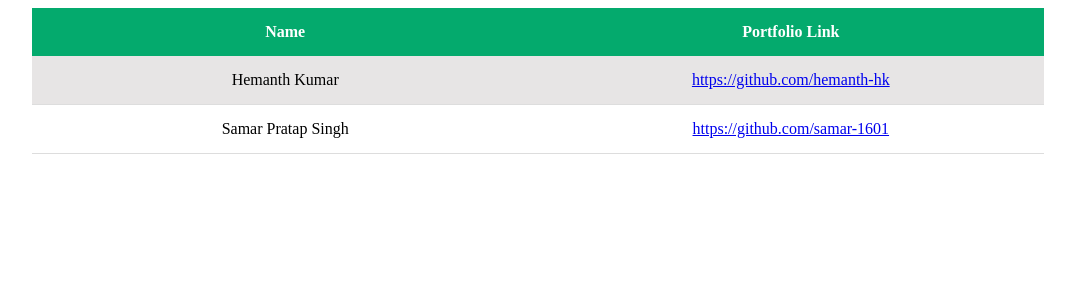
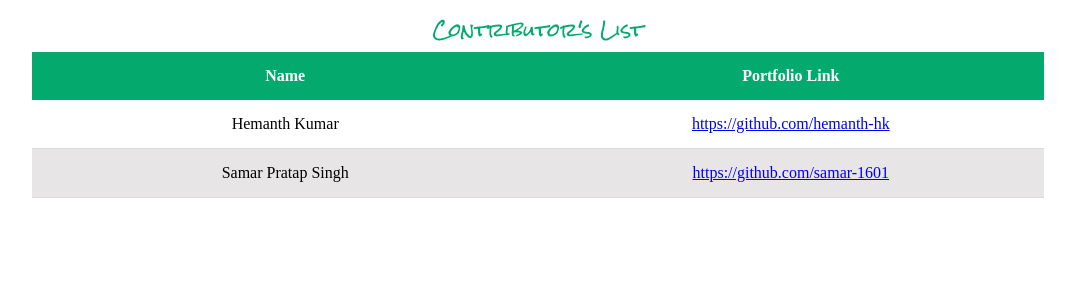
Before and after one commit to hemanth-hk/ubiquitous-fortnight, a Vue app: page / in a window 1280 px wide. Shown: the top 300 px of the page, without its empty margins (102-1177 px from the left). Built offline with nearby package versions, Linux system fonts and the light colour scheme.

Commit message:
Caption added

```diff
--- a/public/index.html
+++ b/public/index.html
@@ -4,6 +4,7 @@
     <meta charset="utf-8">
     <meta http-equiv="X-UA-Compatible" content="IE=edge">
     <meta name="viewport" content="width=device-width,initial-scale=1.0">
+    <link href='https://fonts.googleapis.com/css?family=Rock+Salt' rel='stylesheet' type='text/css'>
     <link rel="icon" href="<%= BASE_URL %>favicon.ico">
     <title><%= htmlWebpackPlugin.options.title %></title>
     <style rel="stylesheet" href="style.css"></style>
--- a/public/style.css
+++ b/public/style.css
@@ -1,4 +1,11 @@
 /*  styling of table elements */
+caption {
+    font-family: 'Rock Salt', cursive;
+    font-weight: 500;
+    font-size: large;
+    color: #04aa6d;
+}
+
 table {
   table-layout: fixed;
   width: 80%;
--- a/src/App.vue
+++ b/src/App.vue
@@ -4,6 +4,9 @@
 <template>
   <div>
     <table>
+      <caption>
+        Contributor's List
+      </caption>
       <tr>
         <th>Name</th>
         <th>Portfolio Link</th>
```
